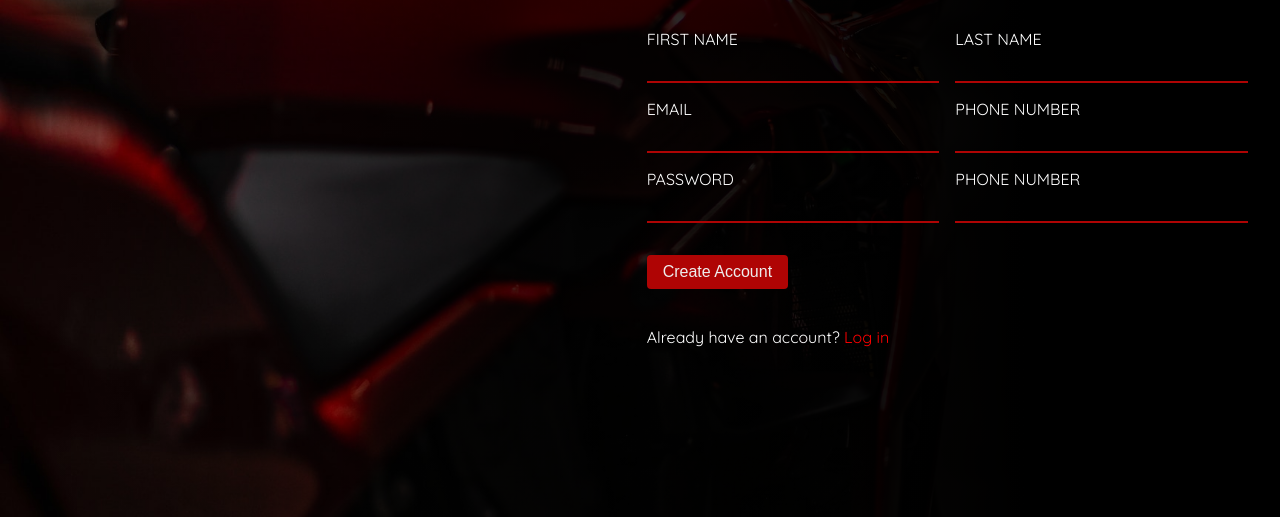
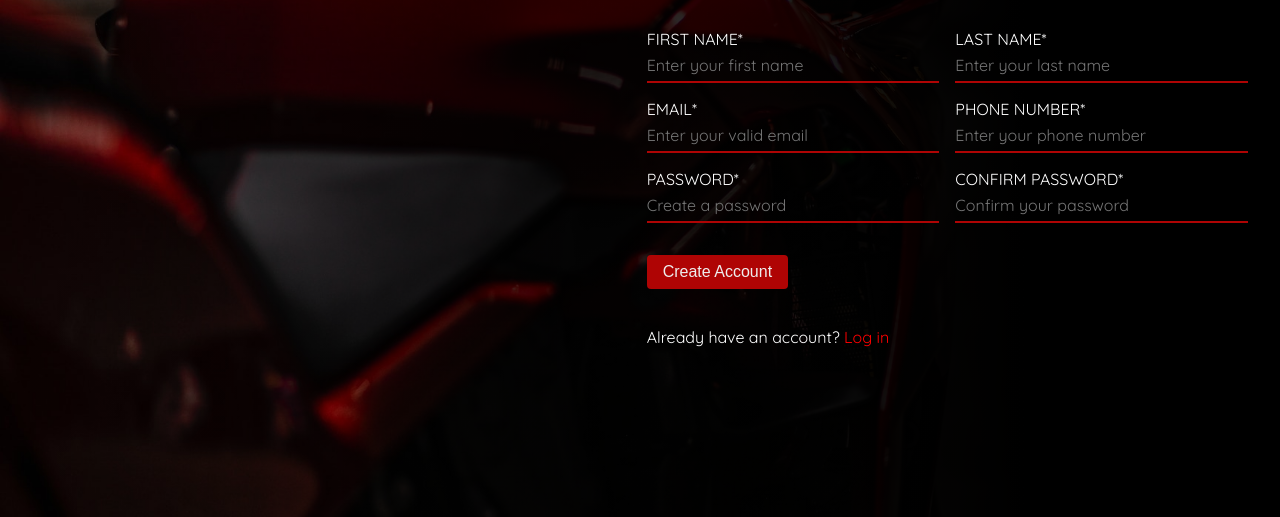
Before and after one commit to mjstine/sign-up-form, a plain HTML site: page index.html in a window 1280 px wide. Shown: the part 283-800 px from the top of the page. Drawn offline with nearby package versions, Linux system fonts and the light colour scheme.

Commit message:
feat: enhance form structure and validation attri
Updated the HTML form structure by adding essential attributes:
- Added 'required' attribute to enforce mandatory fields.
- Included 'title' attribute for input field hints.
- Set 'minlength' and 'maxlength' for phone and password fields.
- Improved 'aria-label' attributes for accessibility.

These changes improve user experience and ensure better form validation.

```diff
--- a/index.html
+++ b/index.html
@@ -15,31 +15,86 @@
         </h1>
         <form action="#" class="main-form">
           <div class="main-form__control">
-            <label for="firstname">First Name</label>
-            <input type="text" id="firstname" />
+            <label for="firstname"
+              >First Name<span aria-hidden="true">*</span></label
+            >
+            <input
+              type="text"
+              id="firstname"
+              placeholder="Enter your first name"
+              required
+              title="Please enter your first name."
+              aria-label="First Name"
+            />
           </div>
           <div class="main-form__control">
-            <label for="lastname">Last Name</label>
-            <input type="text" id="lastname" />
+            <label for="lastname"
+              >Last Name<span aria-hidden="true">*</span></label
+            >
+            <input
+              type="text"
+              id="lastname"
+              placeholder="Enter your last name"
+              required
+              title="Please enter your last name."
+              aria-label="Last Name"
+            />
           </div>
           <div class="main-form__control">
-            <label for="email">Email</label>
-            <input type="email" id="email" />
+            <label for="email">Email<span aria-hidden="true">*</span></label>
+            <input
+              type="email"
+              id="email"
+              placeholder="Enter your valid email"
+              required
+              title="Please enter a valid email."
+              aria-label="Email"
+            />
           </div>
           <div class="main-form__control">
-            <label for="phone">Phone Number</label>
-            <input type="tel" id="phone" />
+            <label for="phone"
+              >Phone Number<span aria-hidden="true">*</span></label
+            >
+            <input
+              type="tel"
+              id="phone"
+              placeholder="Enter your phone number"
+              required
+              minlength="10"
+              maxlength="10"
+              title="Please enter your phone number."
+              aria-label="Phone Number"
+            />
           </div>
           <div class="main-form__control">
-            <label for="password">Password</label>
-            <input type="password" id="password" />
+            <label for="password"
+              >Password<span aria-hidden="true">*</span></label
+            >
+            <input
+              type="password"
+              id="password"
+              placeholder="Create a password"
+              required
+              minlength="8"
+              title="Please create a password."
+              aria-label="Password"
+            />
           </div>
           <div class="main-form__control">
-            <label for="conf-password">Phone Number</label>
-            <input type="password" id="conf-password" />
+            <label for="conf-password"
+              >Confirm Password<span aria-hidden="true">*</span></label
+            >
+            <input
+              type="password"
+              id="conf-password"
+              placeholder="Confirm your password"
+              required
+              minlength="8"
+              title="Please confirm your password."
+              aria-label="Confirm Password"
+            />
           </div>
-
-          <button class="main-form__btn">Create Account</button>
+          <button class="main-form__btn" type="submit">Create Account</button>
         </form>
         <p class="content-right__txt">
           Already have an account?
```
